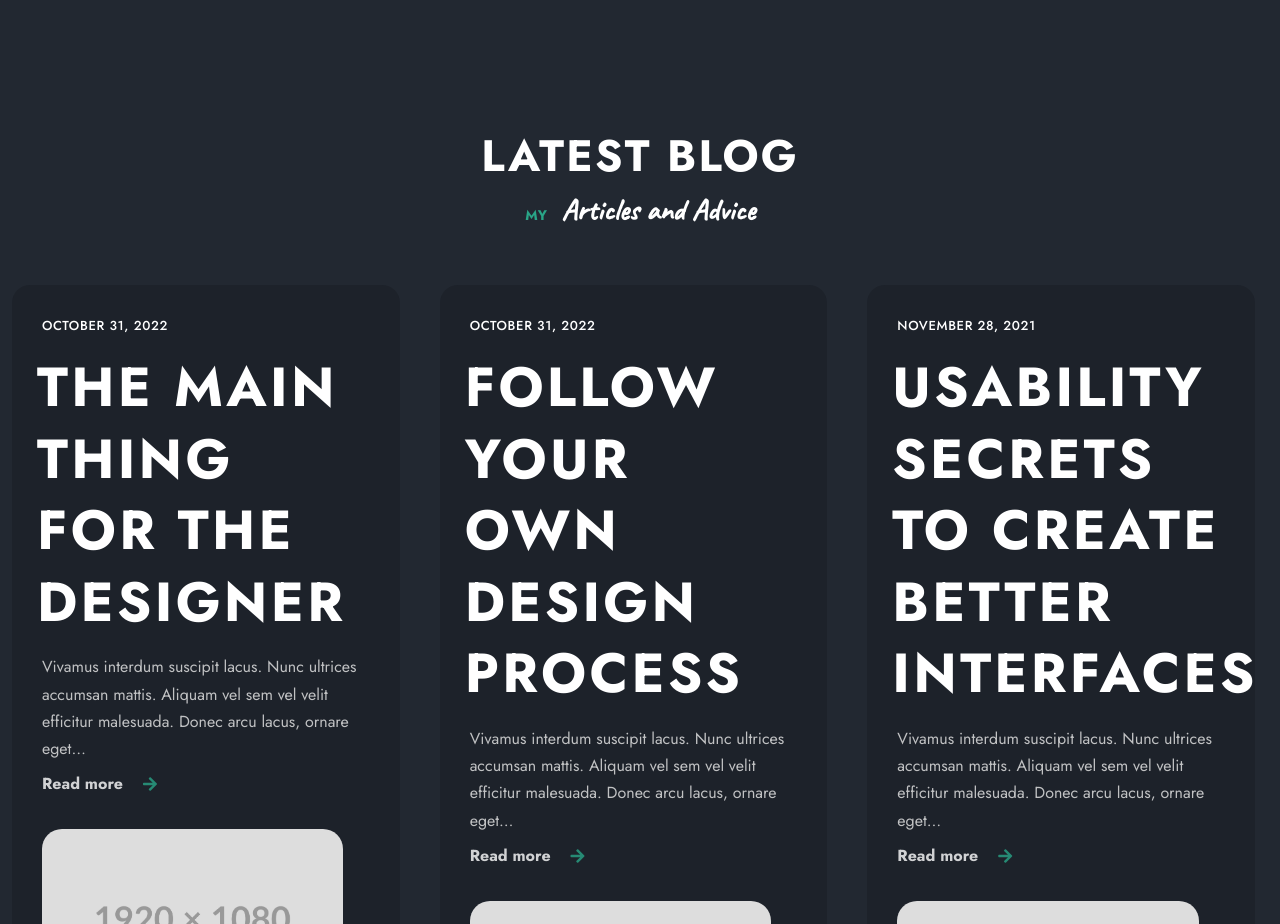
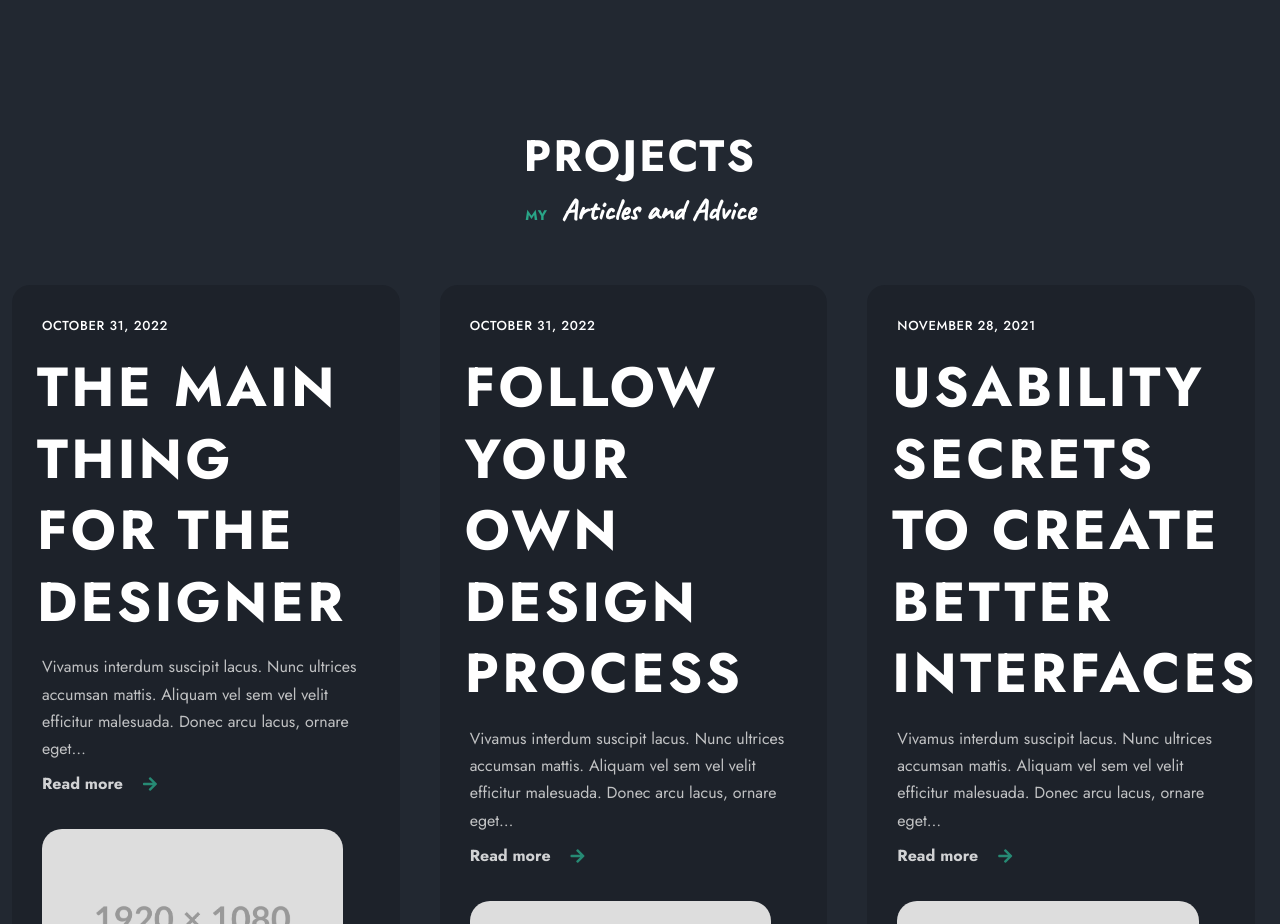
Before and after one commit to gajeradhrumil38/website, a plain HTML site: page index.html in a window 1280 px wide. Shown: the part 5040-5964 px from the top of the page. Drawn offline with Linux system fonts and the light colour scheme.

Commit message:
Update index.html

```diff
--- a/index.html
+++ b/index.html
@@ -1397,7 +1397,7 @@
 
             <div class="m-titles align-center">
               <h2 class="m-title splitting-text-anim-1 scroll-animate" data-splitting="words" data-animate="active">
-                <span> Latest Blog </span>
+                <span> Projects </span>
               </h2>
               <div class="m-subtitle splitting-text-anim-1 scroll-animate" data-splitting="words" data-animate="active">
                 <span> my <b>Articles and Advice</b>
```
